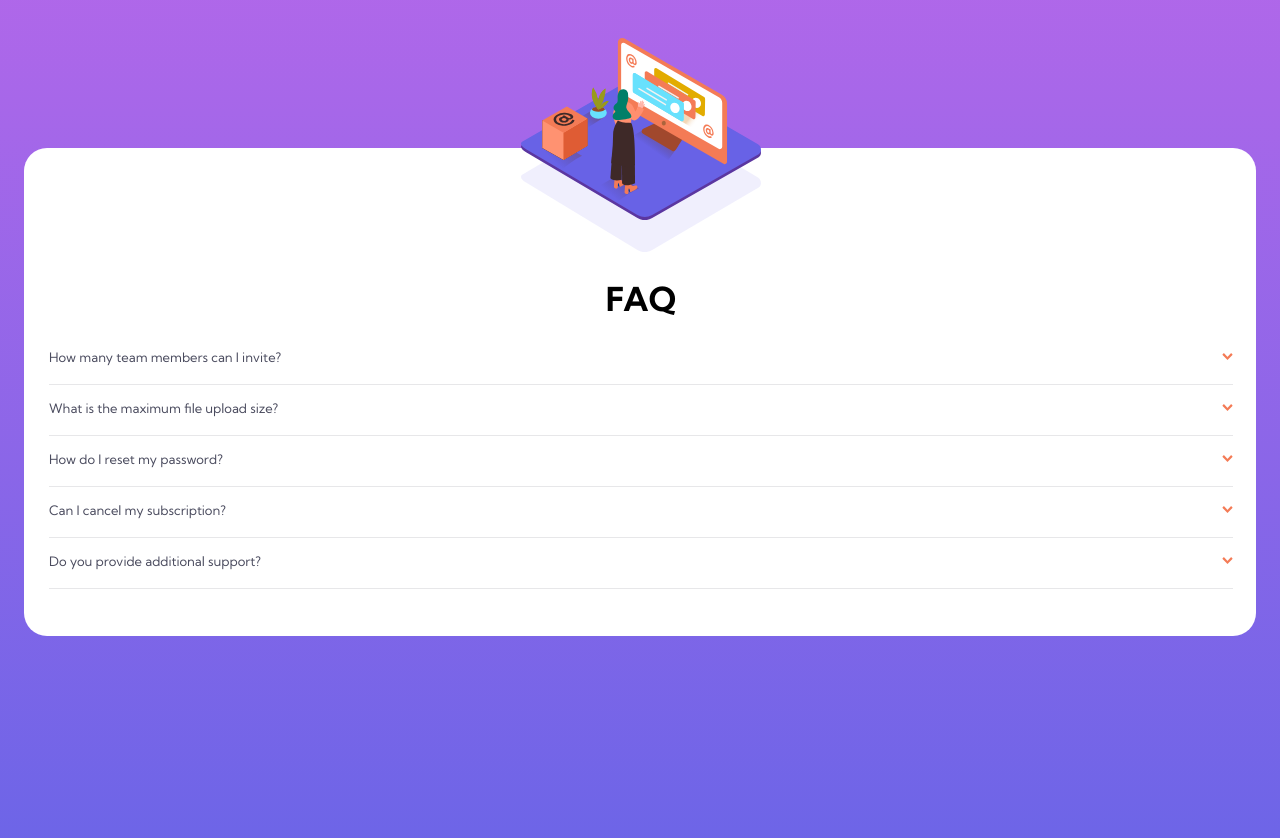
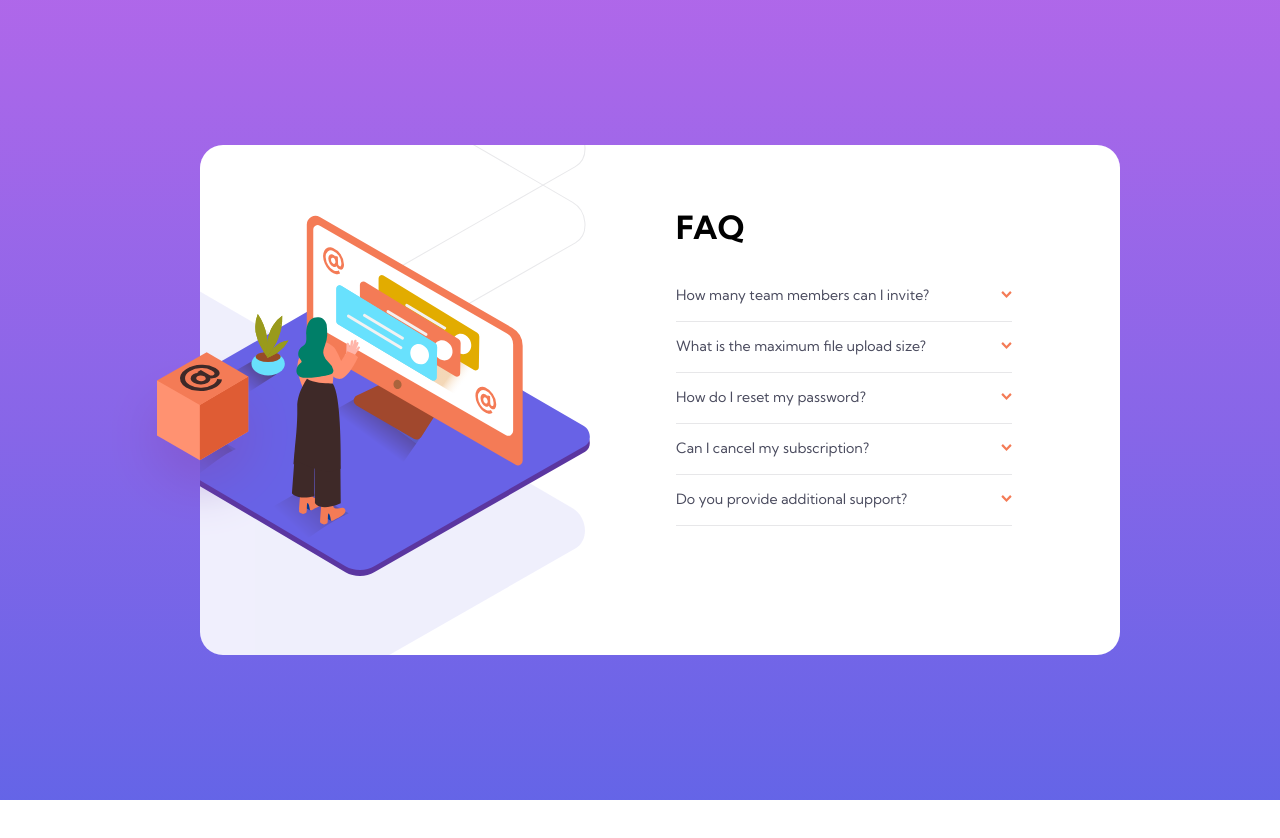
Before and after one commit to MikeBeloborodov/faq_accordion_card, a plain HTML site: page index.html in a window 1280 px wide. After the commit the page ends 800 px from the top, so only its background shows below. Drawn offline with Linux system fonts and the light colour scheme.

Commit message:
finished mobile and desktop

```diff
--- a/index.html
+++ b/index.html
@@ -21,16 +21,28 @@
     <main>
       <section class="faq-accordion">
         <div class="faq-accordion__image-container">
+          <picture class="faq-accordion__illustration-picture">
+            <source
+              srcset="images/illustration-woman-online-desktop.svg"
+              media="(min-width: 950px)"
+            />
             <img
               class="faq-accordion__illustration"
               src="images/illustration-woman-online-mobile.svg"
               alt="Vector illustration of a woman, working in front of a big monitor."
+            />
+          </picture>
+          <picture class="faq-accordion__illustration-background-picture">
+            <source
+              srcset="images/bg-pattern-desktop.svg"
+              media="(min-width: 950px)"
             />
             <img
               class="faq-accordion__illustration-background"
               src="images/bg-pattern-mobile.svg"
               alt=""
             />
+          </picture>
         </div>
         <div class="faq-accordion__text-container">
           <h2 class="faq-accordion__title">FAQ</h2>
@@ -48,11 +60,7 @@
             <li class="faq-accordion__question-item">
               <button class="question-btn">
                 What is the maximum file upload size?
-                <img
-                  class="arrow"
-                  src="images/icon-arrow-down.svg"
-                  alt=""
-                />
+                <img class="arrow" src="images/icon-arrow-down.svg" alt="" />
               </button>
               <span class="answer">
                 No more than 2GB. All files in your account must fit your
@@ -92,6 +100,7 @@
           </ul>
         </div>
       </section>
+      <img class="box-image" src="images/illustration-box-desktop.svg" alt="Vector picture of a box">
     </main>
     <script src="scripts/script.js"></script>
   </body>
--- a/scripts/script.js
+++ b/scripts/script.js
@@ -1,10 +1,10 @@
 const $ = (selector) => document.querySelector(selector);
 const $$ = (selector) => document.querySelectorAll(selector);
 
-const $$questionBtns = $$('.question-btn');
+const $$questionButtons = $$('.question-btn');
 let currentButton = undefined;
 
-$$questionBtns.forEach((button) => {
+$$questionButtons.forEach((button) => {
   button.addEventListener('click', () => {
 
     // remove old styles
--- a/styles/styles.css
+++ b/styles/styles.css
@@ -18,6 +18,16 @@ body {
   background-image: linear-gradient(180deg, var(--gradient-soft-violet) 0%, var(--gradient-soft-blue) 100%);
 }
 
+main {
+  display: flex;
+  justify-content: center;
+  align-items: center;
+  margin: 0;
+  padding: 0;
+  height: 100vh;
+}
+
+
 /* Visually hidden, but available for screen reader */
 
 .sr-only {
@@ -36,12 +46,14 @@ body {
 
 .faq-accordion {
   position: relative;
-  margin: 0 24px;
-  margin-top: 148px;
+  max-width: 920px;
+  margin: 62px 24px 0;
   border-radius: 23px;
-  padding: 130px 23px 47px 25px;
+  padding: 0 23px 47px 25px;
   background-color: #FFF;
-
+  min-width: 300px;
+  height: 535px;
+  flex: 1 0;
 }
 
 .faq-accordion__image-container {
@@ -50,7 +62,7 @@ body {
 
 .faq-accordion__illustration {
   position: absolute;
-  top: -240px;
+  top: -110px;
   left: calc(50% - 120px);
   z-index: 1;
   width: 240px;
@@ -58,13 +70,14 @@ body {
 
 .faq-accordion__illustration-background {
   position: absolute;
-  top: -130px;
+  top: 0;
   left: calc(50% - 120px);
   z-index: 0;
   width: 240px;
 }
 
 .faq-accordion__text-container {
+  padding: 130px 0 0;
 }
 
 .faq-accordion__title {
@@ -132,3 +145,60 @@ body {
 .arrow_current {
   rotate: 180deg;
 }
+
+.box-image {
+  display: none;
+}
+
+@media screen and (min-width: 950px) {
+  .faq-accordion {
+    display: grid;
+    grid-template-columns: 1fr 1fr;
+    height: 510px;
+    margin: 0 0 0 40px;
+    overflow: hidden;
+  }
+
+  .faq-accordion__text-container {
+    padding: 62px 85px 34px 15px;
+  }
+
+  .faq-accordion__title {
+    margin-bottom: 9px;
+    font-size: 32px;
+    text-align: start;
+  }
+
+  .faq-accordion__illustration {
+    position: absolute;
+    top: 70px;
+    left: -110px;
+    z-index: 1;
+    width: 109%;
+  }
+
+  .faq-accordion__illustration-background {
+    position: absolute;
+    top: -300px;
+    left: -620px;
+    z-index: 0;
+    width: 225%;
+  }
+
+  .box-image {
+    position: absolute;
+    top: calc(50% - 50px);
+    left: calc(50% - 535px);
+    z-index: 3;
+    display: initial;
+    width: 195px;
+  }
+
+  .faq-accordion__question-item {
+    padding: 15px 0 17px;
+  }
+
+  .question-btn {
+    font-size: 14.2px;
+  }
+}
```
Lines whose indentation alone changed are shown as unchanged.
